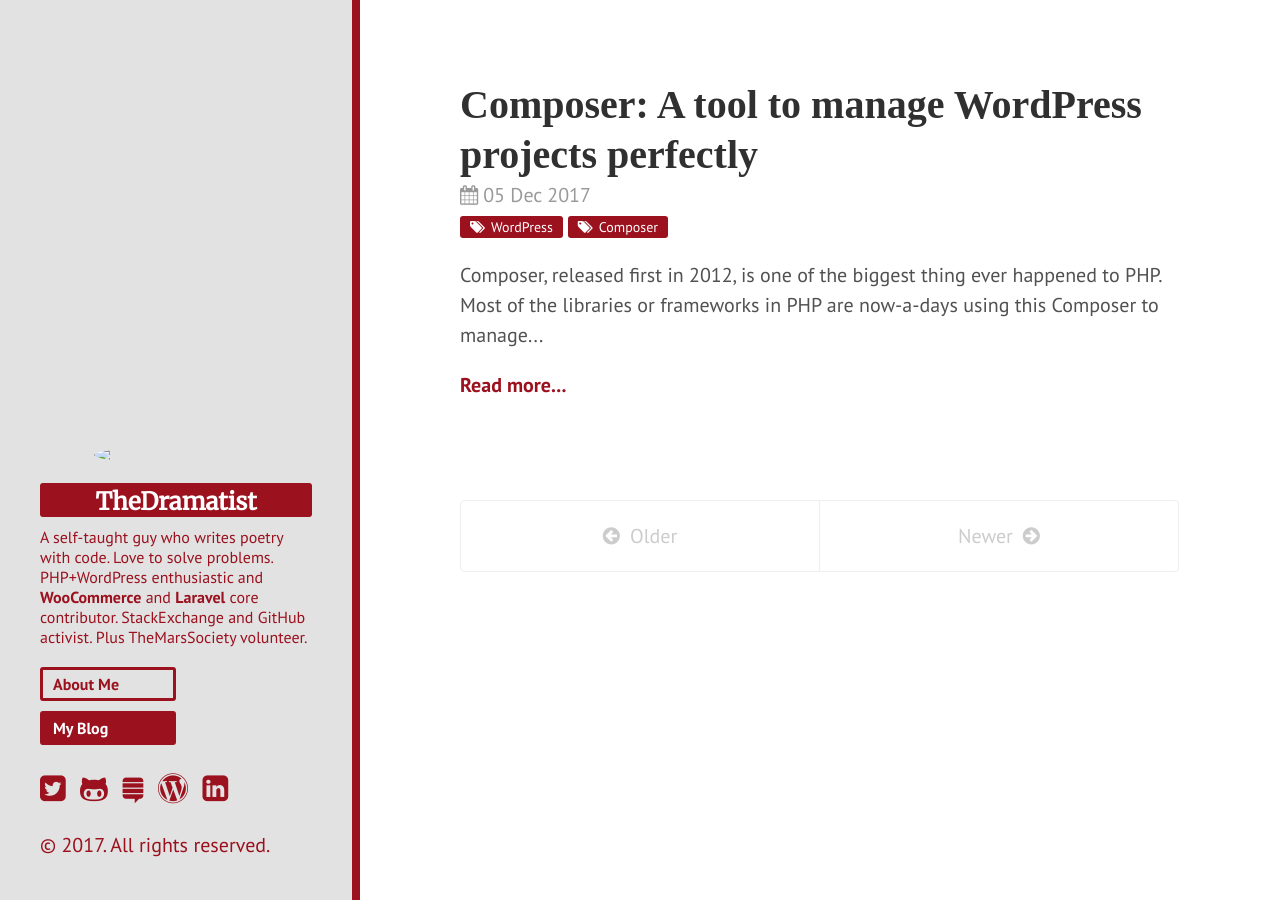
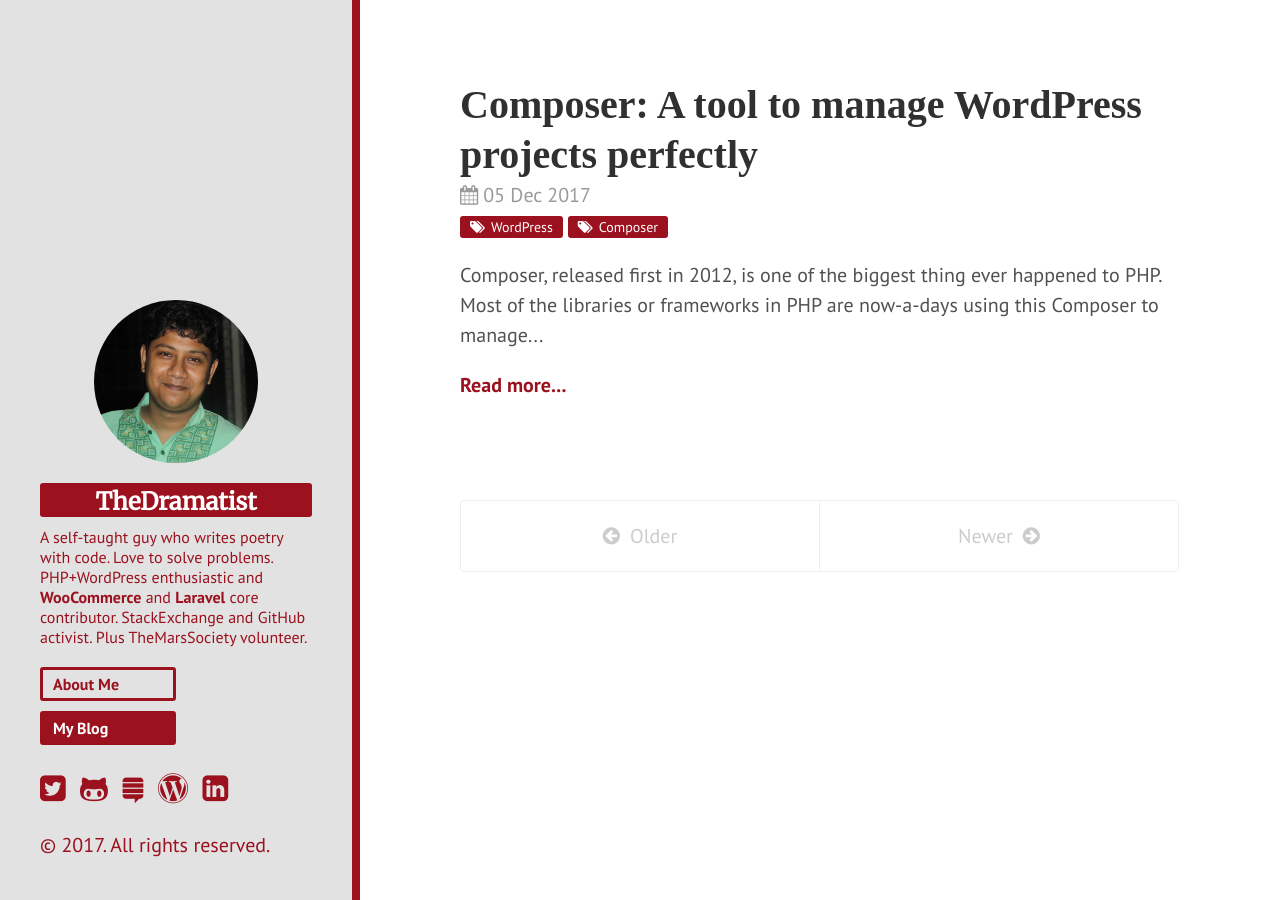
Before and after one commit to khanrn/codemascot.github.io, a Jekyll site: the page built from blog/index.html, in a window 1280 px wide. Built offline with Jekyll 4.4.1, drawn with Linux system fonts in a browser that asks for light colours; nearby versions of some CDN libraries; some web fonts are replaced; Markdown is read by kramdown in place of the engine named in the settings; the list of posts is cut into pages by our own code.

Commit message:
Assets URL Fixed

```diff
--- a/_config.yml
+++ b/_config.yml
@@ -11,7 +11,7 @@
 description:      'A self-taught guy who writes poetry with code. Love to solve problems. PHP+WordPress enthusiastic and <b><a target="_blank" href="https://github.com/woocommerce/woocommerce/pulls?utf8=%E2%9C%93&q=is%3Apr%20author%3Arnaby">WooCommerce</a></b> and <b><a target="_blank" href="https://github.com/laravel/framework/pulls?utf8=%E2%9C%93&q=is%3Apr+author%3Arnaby+">Laravel</a></b> core contributor. StackExchange and GitHub activist. Plus <a target="_blank" href="http://www.marssociety.org/">TheMarsSociety</a> volunteer.'
 url:              http://www.thedramatist.me
 baseurl:          /
-# baseurl:          http://rnaby.github.io/
+google_verify:    at9Eb_8UWPXn39jSyjV4IJwm6szkk6SIfJosUVX_xlo
 
 author:
   name:           'Khan M Rashedun-Naby'
--- a/_includes/head.html
+++ b/_includes/head.html
@@ -5,6 +5,9 @@
 
   <!-- Enable responsiveness on mobile devices-->
   <meta name="viewport" content="width=device-width, initial-scale=1.0, maximum-scale=1">
+  {% if site.google_verify %}
+    <meta name="google-site-verification" content="{{ site.google_verify }}">
+  {% endif %}
 
   <title>
     {% if page.title == "Home" %}
--- a/_includes/sidebar.html
+++ b/_includes/sidebar.html
@@ -1,9 +1,9 @@
 <div class="sidebar">
   <div class="container sidebar-sticky">
-    <div class="khan-img"><img src="{{ site.baseurl }}public/img/khan.jpg"></div>
+    <div class="khan-img"><img src="{{ site.url }}/public/img/khan.jpg"></div>
     <div class="sidebar-about">
       <h1>
-        <a href="{{ site.baseurl }}">
+        <a href="{{ site.url }}/">
           {{ site.title }}
         </a>
       </h1>
@@ -11,7 +11,7 @@
     </div>
 
     <nav class="sidebar-nav">
-      <a class="sidebar-nav-item{% if page.url == "/" %} active{% endif %}" href="{{ site.baseurl }}">About Me</a>
+      <a class="sidebar-nav-item{% if page.url == "/" %} active{% endif %}" href="{{ site.url }}/">About Me</a>
       <a class="sidebar-nav-item{% if page.url == "/blog/" %} active{% endif %}" href="/blog/">My Blog</a>
 
       {% comment %}
--- a/index.html
+++ b/index.html
@@ -64,7 +64,7 @@
 	</ul>
 
 	<h1 class="page-title">Résumé</h1>
-	<p>You can download or view a PDF version of my <a target="_blank" href="http://www.thedramatist.me/download/2017-12-07-resume-khan.pdf">Résumé here</a>.</p>
+	<p>You can download or view a PDF version of my <a target="_blank" href="{{ site.url }}/download/2017-12-07-resume-khan.pdf">Résumé here</a>.</p>
 
 	<h1 class="page-title">Current Status</h1>
 	<p>Currently I’m doing freelance works and also volunteer as a programmer at <em><a target="_blank" href="http://www.marssociety.org/">MarsSociety</a></em>, the organization which works with <em>NASA</em> on colonising the red planet <em>Mars</em>.</p>
```
